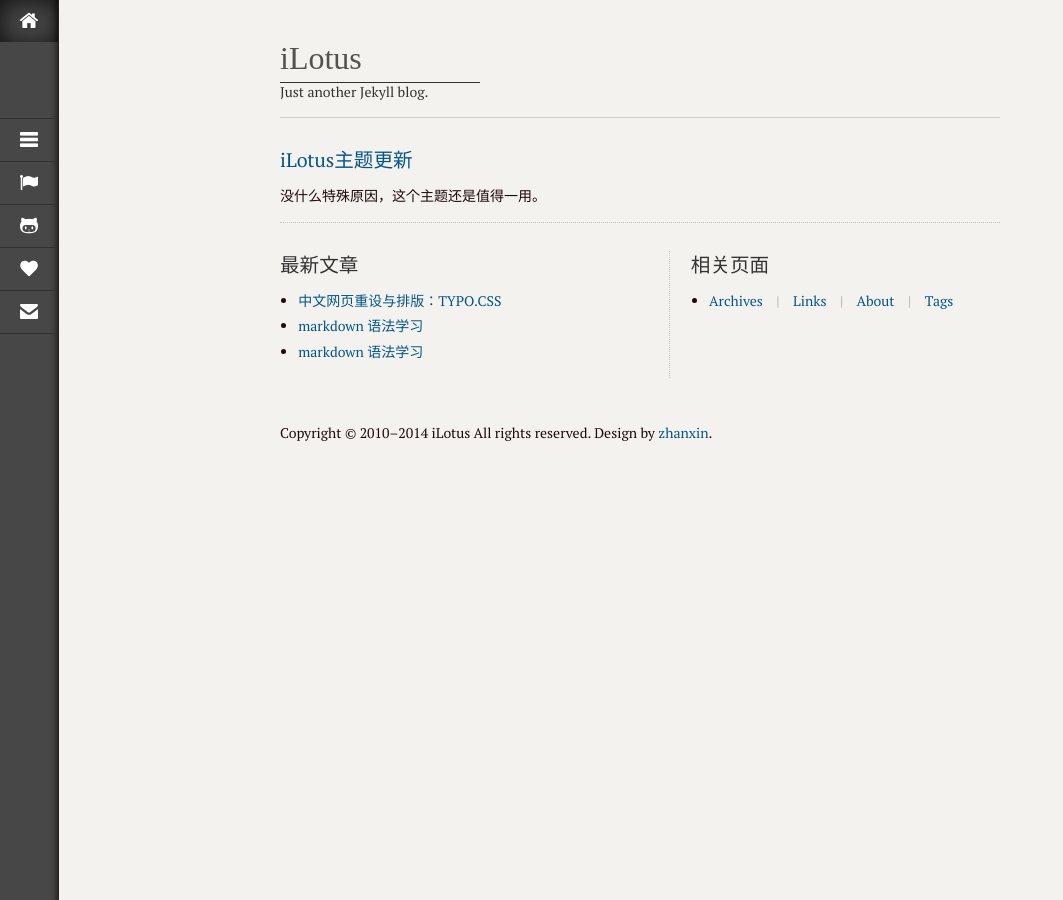
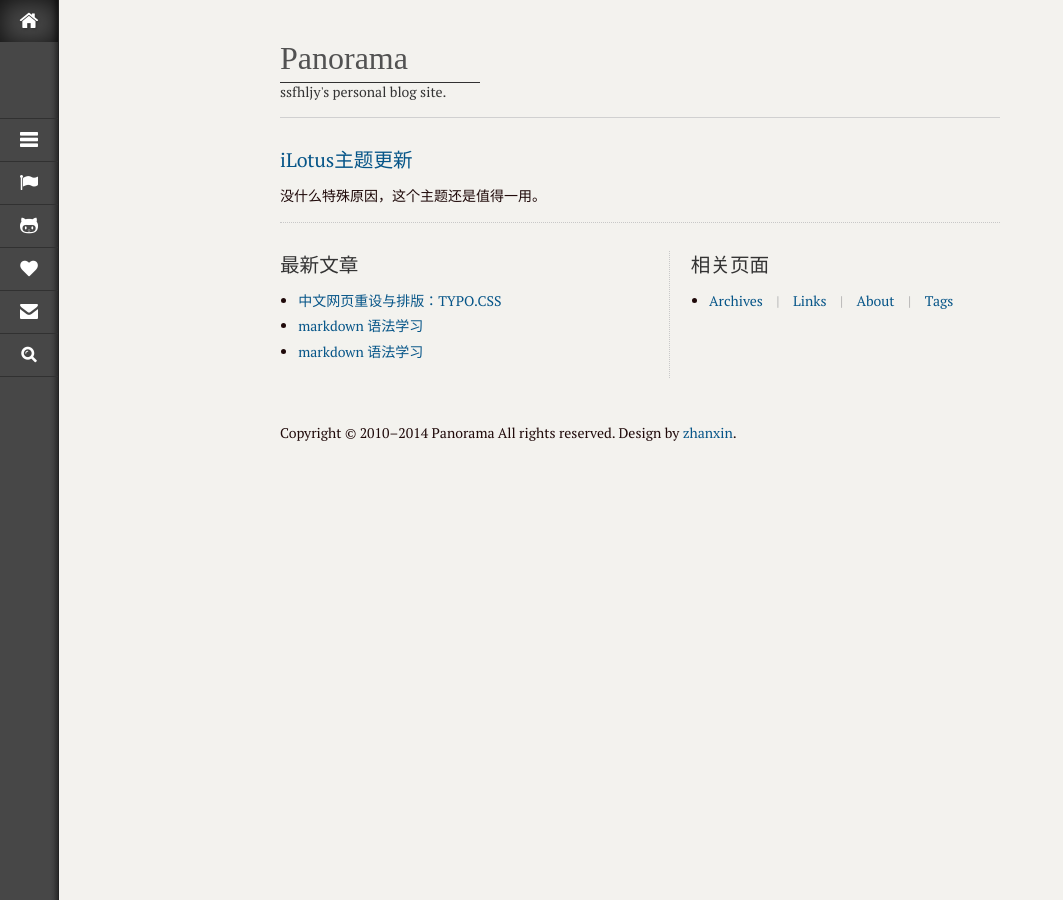
Before and after one commit to ssfhljy/ssfhljy.github.io, a Jekyll site: the page built from index.html, in a window 1280 px wide. Shown: the whole page, without its empty margins (0-1063 px from the left). Built offline with Jekyll 4.4.1, drawn with Linux system fonts in a browser that asks for light colours; Markdown is read by kramdown in place of the engine named in the settings; the list of posts is cut into pages by our own code; part of the change alters nothing that is shown.

Commit message:
update basic config, try search

```diff
--- a/_config.yml
+++ b/_config.yml
@@ -6,9 +6,9 @@ paginate: 8
 safe: false
 
 #站点基础配置
-title: iLotus
-subTitle: Just another Jekyll blog.
-description: 这是 PIZn 的又一个博客，它是基于 Jekyll 搭建起来的。在这里，不仅仅是用来快速记录工作，学习，生活的一点一滴的地方，更是 PIZn 对 Jekyll 的学习和使用的一次有意义的实践。
+title: Panorama
+subTitle: ssfhljy's personal blog site.
+description: This is a personal blog site based on Jekyll and originated from PIZn's GUI design.
 url: https://ssfhljy.github.io
 feed: /atom.xml
 
@@ -38,6 +38,10 @@ nav:
     url: /about.html
     icon: icon-envelope-alt
     class: none
+  - text: Search
+    url: /search.html
+    icon: icon-search
+    class: none
 page:
   - text: Archives
     url: /archives.html
@@ -52,4 +56,4 @@ page:
     url: /tags.html
     last: false
 author:
-  name: PIZn
+  name: ssfhljy
```
